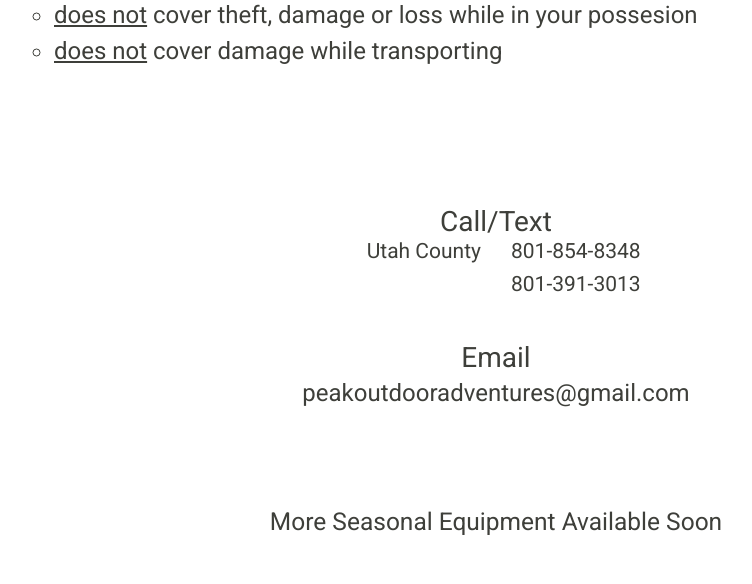
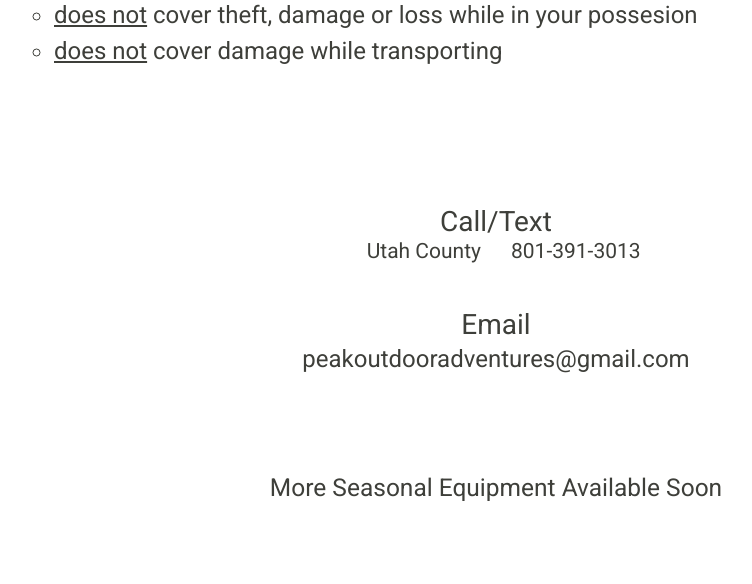
Before and after one commit to barkbarkgoose/peakoutdoor-site, a Django app: template src/website/templates/website/home.html in a window 1280 px wide. Shown: the part 3201-3785 px from the top of the page, without its empty margins (144-896 px from the left). After the commit the page ends 3702 px from the top, so only its background shows below. Run offline with Django 3.2, Linux system fonts and the light colour scheme; the template is opened without the code that fills it, so the values that code supplies are empty; some libraries are stand-ins or nearby versions.

Commit message:
made change for only 1 number on site

```diff
--- a/src/website/templates/website/home.html
+++ b/src/website/templates/website/home.html
@@ -174,18 +174,18 @@
         </div>
 
         <section id="contact">
-            <div class="row">
+            <!-- <div class="row">
                 <div class="col text-right">
                     <h4>Utah County</h4>
                 </div>
                 <div class="col text-left">
                     <h4>801-854-8348</h4>
                 </div>
-            </div>
+            </div> -->
 
             <div class="row">
                 <div class="col text-right">
-                    <!-- <h4>Utah County</h4> -->
+                    <h4>Utah County</h4>
                 </div>
                 <div class="col text-left">
                     <h4>801-391-3013</h4>
```
